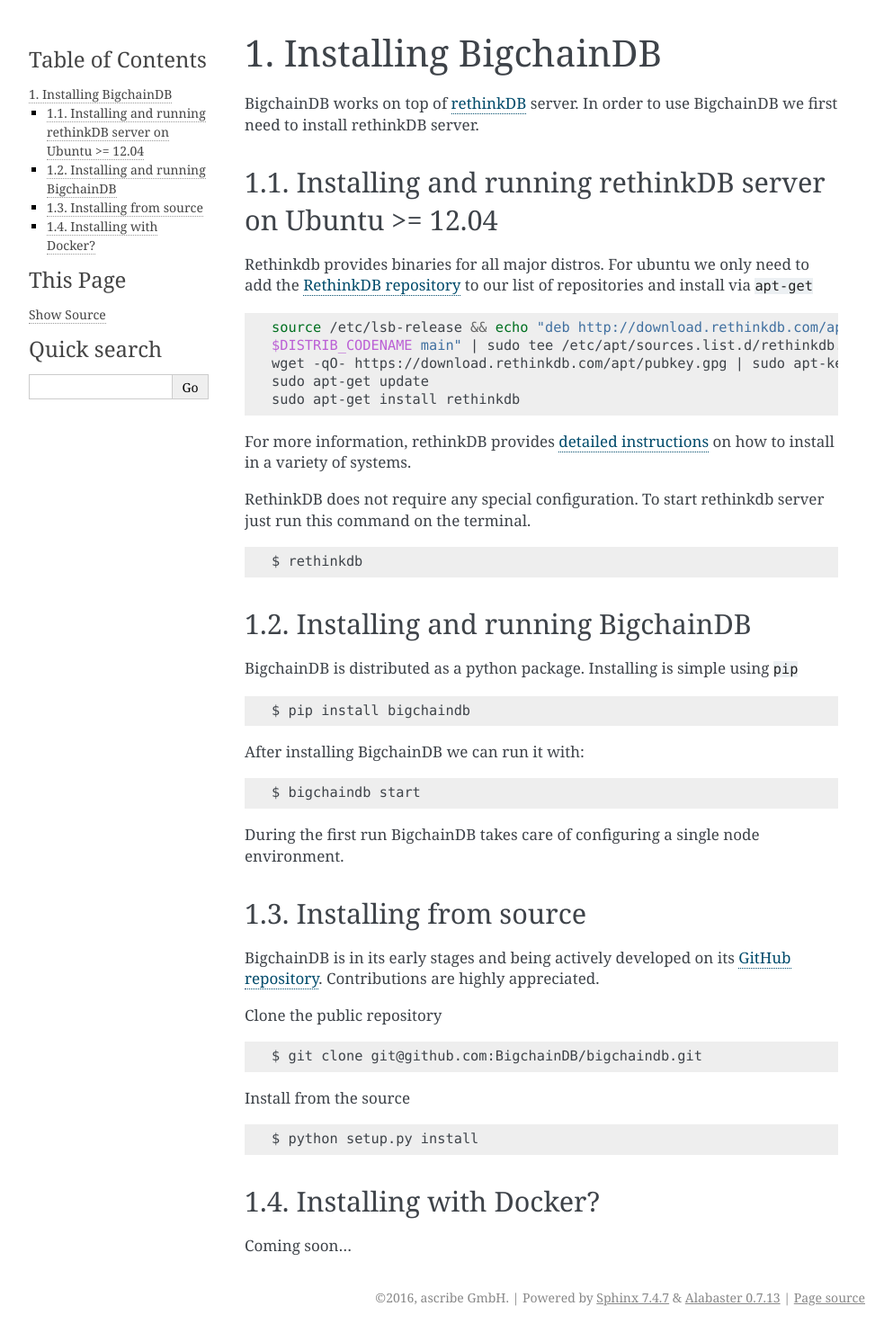
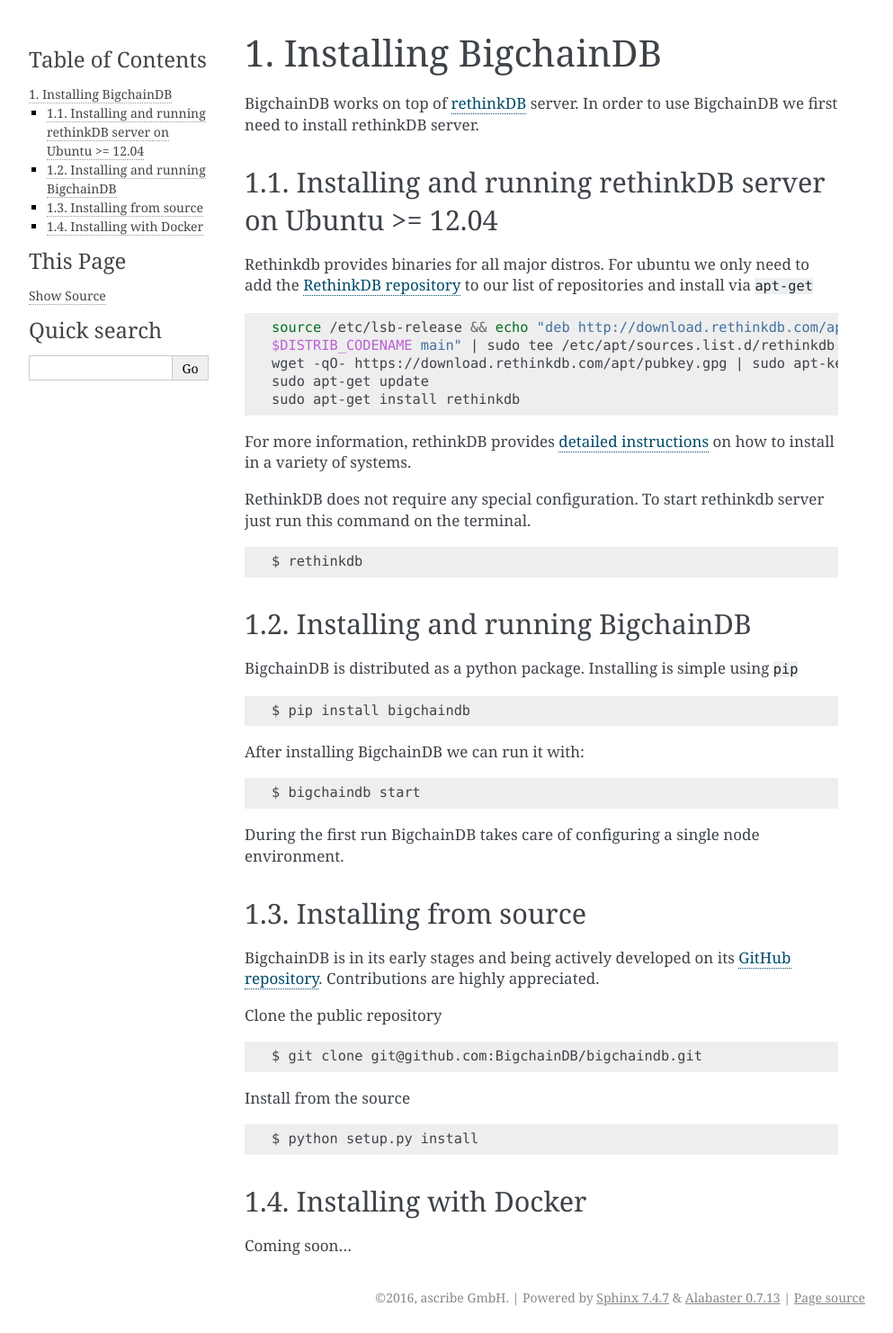
Before and after one commit to thematerials-network/bigchaindb-node, a Sphinx documentation site: the page built from bigchaindb/docs/source/installing.md, in a window 1280 px wide. Shown: the whole page at 90% size, without its empty margins (148-1141 px from the left). Built offline with Sphinx 7.4.7, drawn with Linux system fonts in a browser that asks for light colours.

Commit message:
fixed typo

````diff
--- a/bigchaindb/docs/source/installing.md
+++ b/bigchaindb/docs/source/installing.md
@@ -60,5 +60,5 @@ Install from the source
 $ python setup.py install
 ```
 
-##### Installing with Docker?
+##### Installing with Docker
 Coming soon...
````
